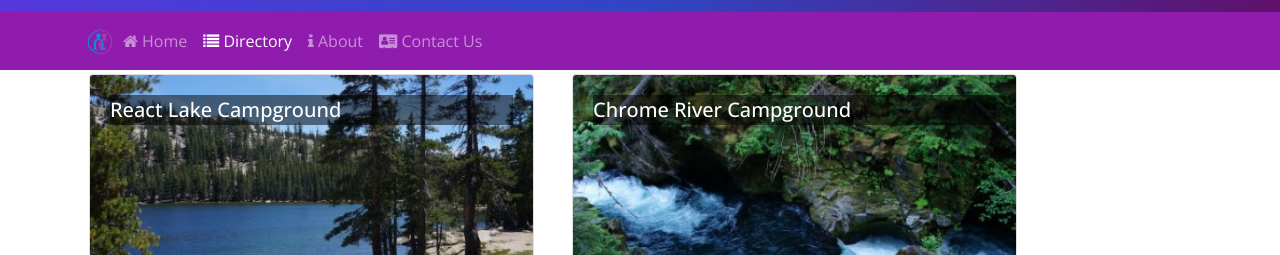
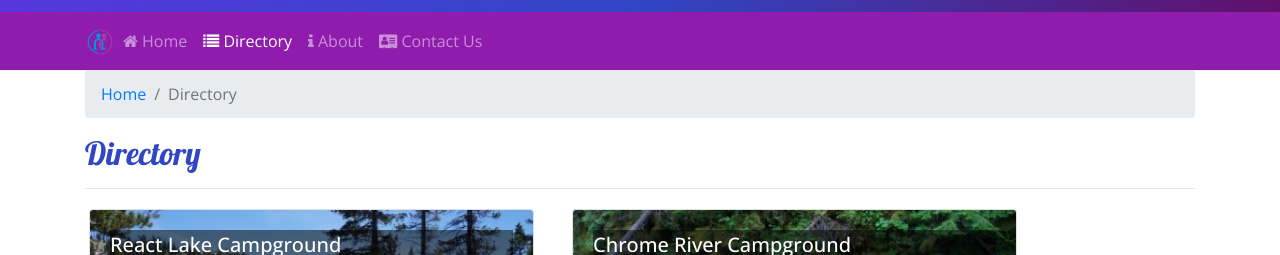
Before and after one commit to CRose17/React-Nucamp, a React (Create React App) app: page /directory in a window 1280 px wide. Shown: the part 150-405 px from the top of the page. Built offline with nearby package versions, Linux system fonts and the light colour scheme.

Commit message:
React Breadcrumbs

```diff
--- a/src/components/CampsiteInfoComponent.js
+++ b/src/components/CampsiteInfoComponent.js
@@ -1,5 +1,6 @@
 import React from 'react';
-import { Card, CardImg, CardText, CardBody, CardTitle } from 'reactstrap';
+import { Card, CardImg, CardText, CardBody, CardTitle, Breadcrumb, BreadcrumbItem } from 'reactstrap';
+import { Link } from 'react-router-dom';
 
 
 
@@ -9,7 +10,6 @@
             <Card>
                 <CardImg top src={campsite.image} alt={campsite.name} />
                 <CardBody>
-                    <CardTitle>{campsite.name}</CardTitle>
                     <CardText>{campsite.description}</CardText>
                 </CardBody>
             </Card>
@@ -41,6 +41,16 @@
         if (props.campsite) {
             return (
                 <div className="container">
+                <div className="row">
+                    <div className="col">
+                        <Breadcrumb>
+                            <BreadcrumbItem><Link to='/directory'>Directory</Link></BreadcrumbItem>
+                            <BreadcrumbItem active>{props.campsite.name}</BreadcrumbItem>
+                        </Breadcrumb>
+                        <h2>{props.campsite.name}</h2>
+                        <hr />
+                    </div>
+                </div>
                     <div className='row'>
                         <RenderCampsite campsite={props.campsite} />
                         <RenderComments comments ={props.comments} />
--- a/src/components/ContactComponent.js
+++ b/src/components/ContactComponent.js
@@ -1,10 +1,16 @@
 import React from 'react';
+import { Breadcrumb, BreadcrumbItem } from 'reactstrap';
+import { Link } from 'react-router-dom';
 
 function Contact(props) {
     return (
         <div className="container">
             <div className="row">
                 <div className="col">
+                <Breadcrumb>
+                        <BreadcrumbItem><Link to='/home'>Home</Link></BreadcrumbItem>
+                        <BreadcrumbItem active>Contact Us</BreadcrumbItem>
+                    </Breadcrumb>
                     <h2>Contact Us</h2>
                     <hr />
                 </div>
--- a/src/components/DirectoryComponent.js
+++ b/src/components/DirectoryComponent.js
@@ -1,5 +1,5 @@
 import React from "react";
-import { Card, CardImg, CardImgOverlay, CardTitle } from 'reactstrap';
+import { Card, CardImg, CardImgOverlay, CardTitle, Breadcrumb, BreadcrumbItem } from 'reactstrap';
 import { Link } from 'react-router-dom';
 
 
@@ -27,6 +27,16 @@
 
         return (
             <div className="container">
+            <div className="row">
+                <div className="col">
+                    <Breadcrumb>
+                        <BreadcrumbItem><Link to='/home'>Home</Link></BreadcrumbItem>
+                        <BreadcrumbItem active>Directory</BreadcrumbItem>
+                    </Breadcrumb>
+                    <h2>Directory</h2>
+                    <hr />
+                </div>
+            </div>
                 <div className="row">
                     {directory}
                 </div>
```
